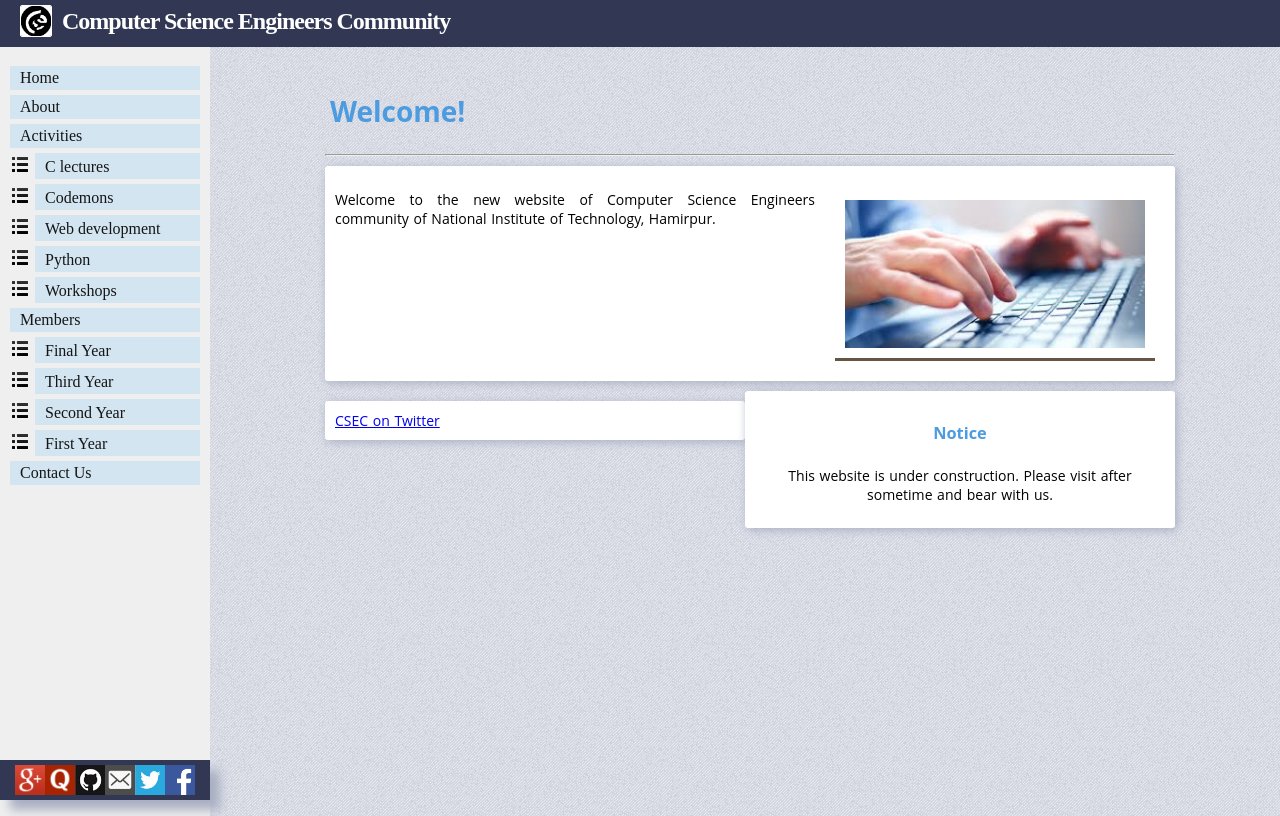
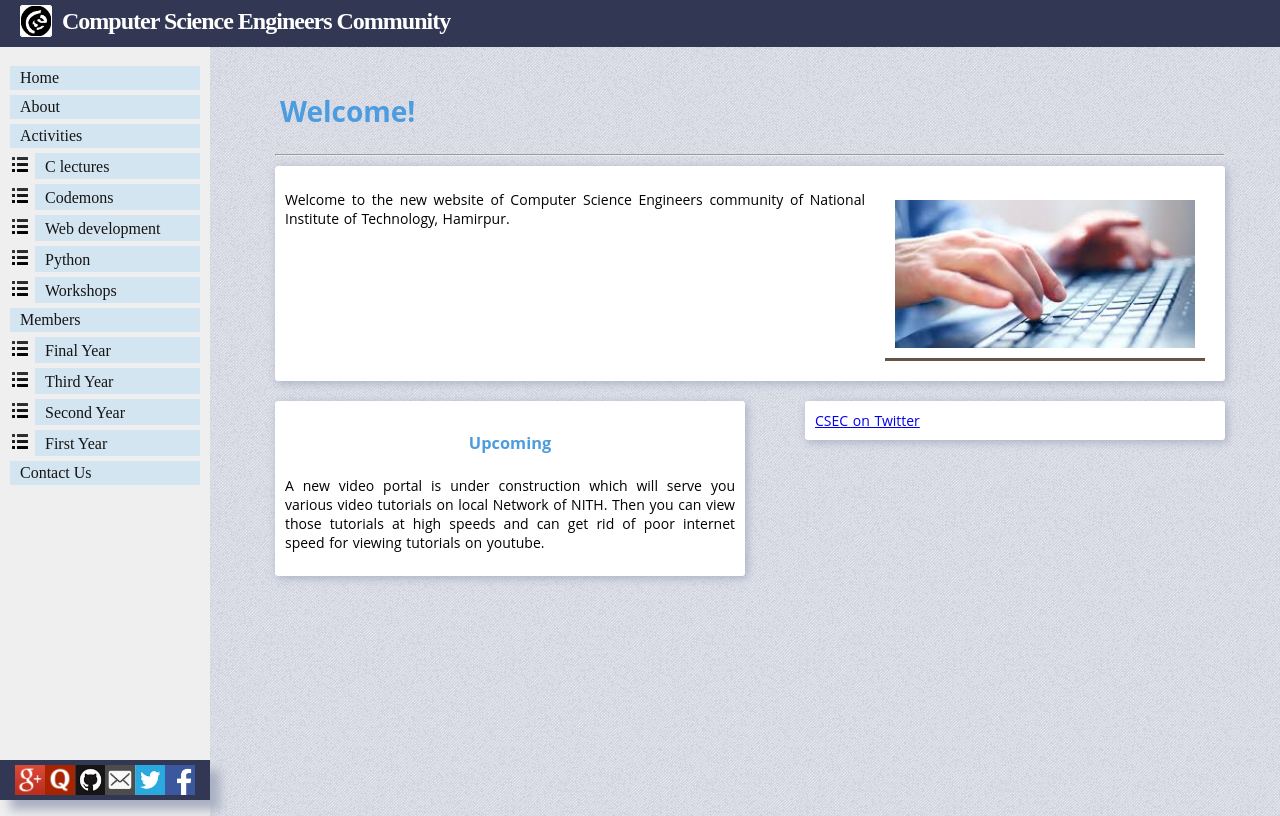
Before and after one commit to Akuaksh/csec.nith.ac.in, a PHP site: page / in a window 1280 px wide. Run offline with PHP 8.4, Linux system fonts and the light colour scheme; some libraries are stand-ins or nearby versions.

Commit message:
added the upcoming article box

```diff
--- a/css/content.css
+++ b/css/content.css
@@ -17,7 +17,7 @@ body{
 	height:100%
 }
 #main_content{
-	max-width: 850px;
+	max-width: 950px;
 	height:100%;
 	position: absolute;
 	left:230px;
@@ -48,12 +48,16 @@ div{
 	overflow:hidden;
 	height:auto;
 }
-
+.article-left,.article-right{
+	max-width:450px;
+}
 .article-left{
 	float:left;
+	margin-right:10px;
 }
 .article-right{
 	float:right;
+	margin-left:10px;
 }
 .image{
 	margin-left:50px;
--- a/css/main.css
+++ b/css/main.css
@@ -5,6 +5,7 @@
 
 .header img{
 	height:30px;
+	width:30px;
 	margin-left:20px;
 	border:1px solid #FFF;
 	border-radius:2px;
--- a/index.php
+++ b/index.php
@@ -26,13 +26,20 @@
 			</p>
 			</div>
 		</div>
-
-	<div class="article-left">
+		<div class="article-left">
+			<center><h3>Upcoming</h3></center>
+			<div class="text">
+				<p>
+					A new video portal is under construction which will serve you various video tutorials on local Network of NITH. Then you can view those tutorials at high speeds and can get rid of poor internet speed for viewing tutorials on youtube.
+				</p>
+			</div>
+		</div>
+	<div class="article-right">
 		            <a class="twitter-timeline"  href="https://twitter.com/csecnith" data-widget-id="525556426265989121">CSEC on Twitter</a>
             <script>!function(d,s,id){var js,fjs=d.getElementsByTagName(s)[0],p=/^http:/.test(d.location)?'http':'https';if(!d.getElementById(id)){js=d.createElement(s);js.id=id;js.src=p+"://platform.twitter.com/widgets.js";fjs.parentNode.insertBefore(js,fjs);}}(document,"script","twitter-wjs");</script>
 
 	</div>
-	<div class ="article">
+	<!--div class ="article">
 		<p>
 			<center>
 			<h3>Notice</h3>
--- a/pages/cons.php
+++ b/pages/cons.php
@@ -1,6 +1,7 @@
 <HTML>
 <head>
 	<link href="../css/content.css" type="text/css" rel="stylesheet">
+	<title>.::CSEC::.</title>
 </head>
 <?php
 	include_once "../includes/navigation.php";
```
Also changed, not shown: css/align.css (+6 -5 lines).
